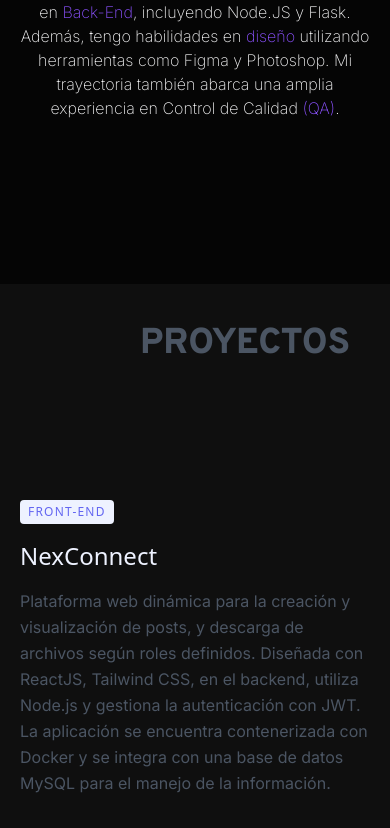
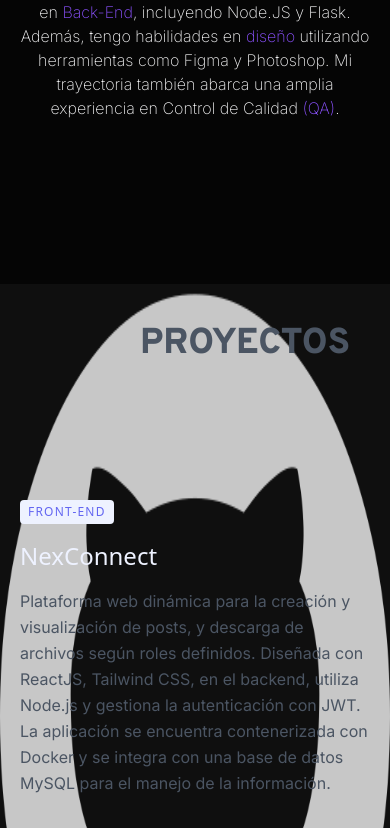
Before and after one commit to iampedroluis/iampedroluis-github.io, a React (Vite) app: page /iampedroluis-github.io/experiencias in a window 390 px wide. Shown: the part 1440-2268 px from the top of the page. Built offline with nearby package versions, Linux system fonts and the light colour scheme; a web font is replaced by a local one.

Commit message:
fix bugs

```diff
--- a/src/index.css
+++ b/src/index.css
@@ -88,7 +88,6 @@ h1{
 
 
 
-
   .bg-image {
     background-image: url('../src/img/github.png');
     background-repeat: no-repeat;
@@ -103,6 +102,12 @@ h1{
     background-attachment: fixed;
     background-position: left;
     background-size: 50%;
+  }
+
+  @media only screen and (max-width: 768px) {
+    .light-bg-image {
+      background-size: 100% auto; /* Ajustar el tamaño del fondo al ancho completo */
+    }
   }
 
   .img-exp{
--- a/src/pages/Proyectos.jsx
+++ b/src/pages/Proyectos.jsx
@@ -34,8 +34,8 @@ const Proyectos = () => {
   console.log(location);
   return (
     <section
-      className={`text-gray-600 body-font mb-10 bg-cover overflow-hidden ${
-        darkMode ? "light-bg-image greyscale" : "light-bg-image  "
+      className={`text-gray-600 body-font mb-10 bg-cover   overflow-hidden ${
+        darkMode ? "light-bg-image greyscale" : "light-bg-image sm:h-full"
       }  `}
     >
       <div className="flex items-center">
```
